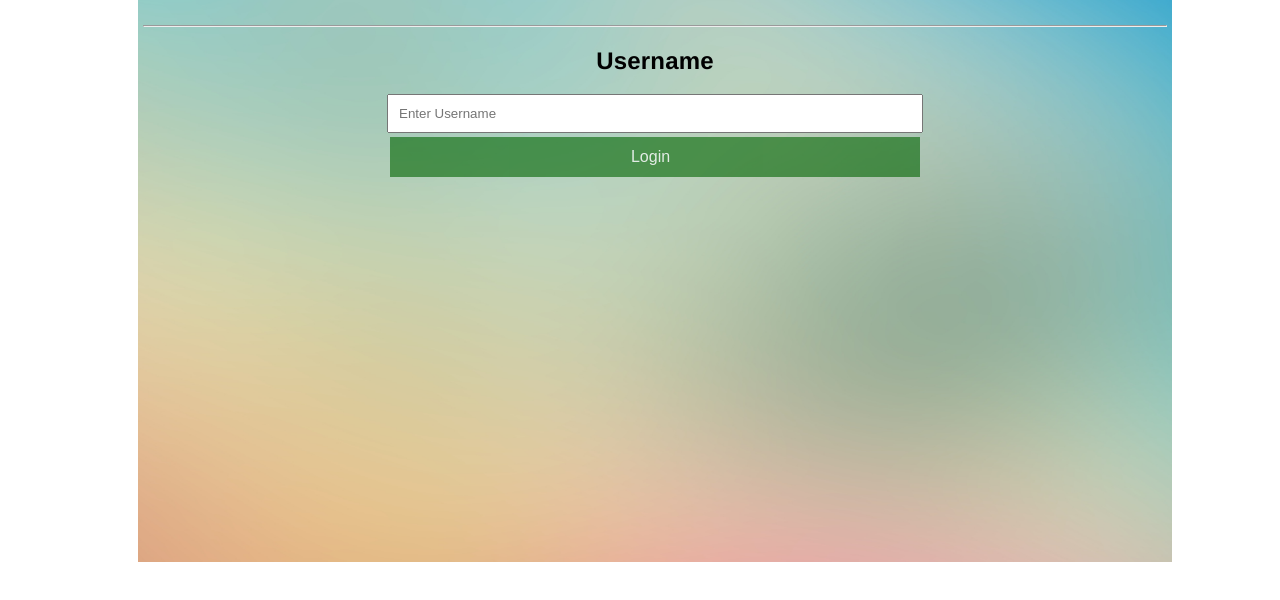
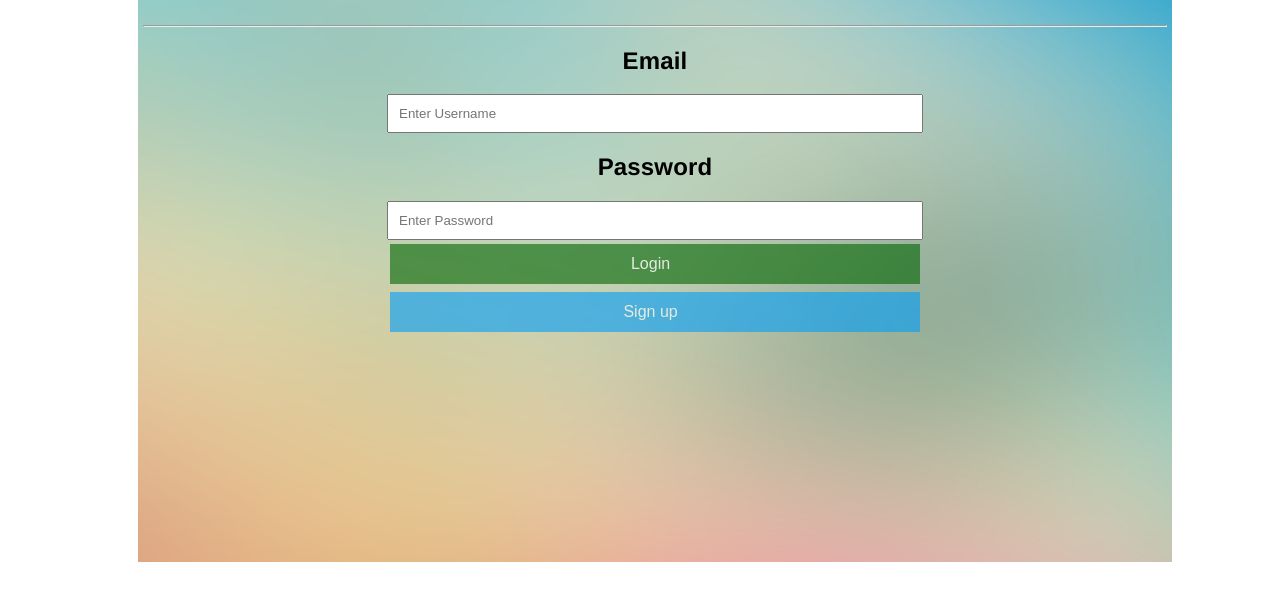
Before and after one commit to houch520/Comp3334_proj, a website: page source/index.html in a window 1280 px wide. Shown: the part 108-708 px from the top of the page. Drawn offline with nearby package versions, Linux system fonts and the light colour scheme.

Commit message:
signup button

```diff
--- a/source/index.html
+++ b/source/index.html
@@ -23,10 +23,12 @@
             <hr>
 
             <!-- USERNAME INPUT -->
-            <h2><b>Username</b></h2>
+            <h2><b>Email</b></h2>
             <input class="in_un" type="text" placeholder ="Enter Username">
-
+            <h2><b>Password</b></h2>
+            <input class="in_un" type="text" placeholder ="Enter Password">
             <button class="login_btn"><span>Login  &nbsp;</span></button>
+            <button class="signup_btn"><span>Sign up  &nbsp;</span></button>
          </div>
 
          <!-- CHAT SCREEN -->
--- a/source/style.css
+++ b/source/style.css
@@ -277,6 +277,23 @@ hr {
 
 .login_btn:hover {opacity: 1}
 
+.signup_btn{
+  width:51.8%;
+  background-color: rgb(0, 158, 250);
+  border: none;
+  color: white;
+  text-align: center;
+  font-size: 16px;
+  margin: 4px 2px;
+  opacity: 0.6;
+  transition: 0.3s;
+  display: inline-block;
+  text-decoration: none;
+  cursor: pointer;
+}
+
+.signup_btn:hover {opacity: 1}
+
 .input_container{
   text-align: center;
   padding:1px;
```
Also changed, not shown: source/login.html (+2 -2 lines).
